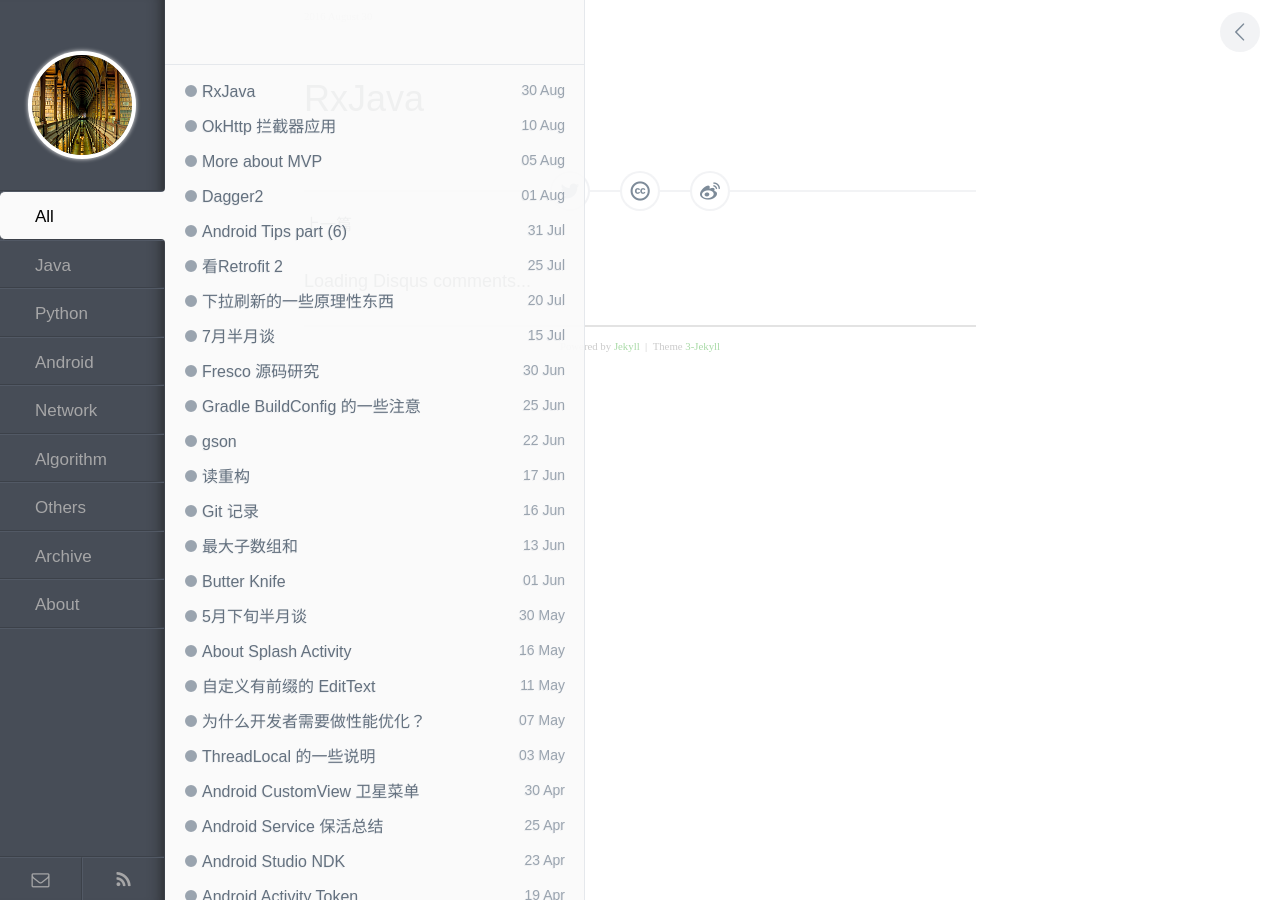
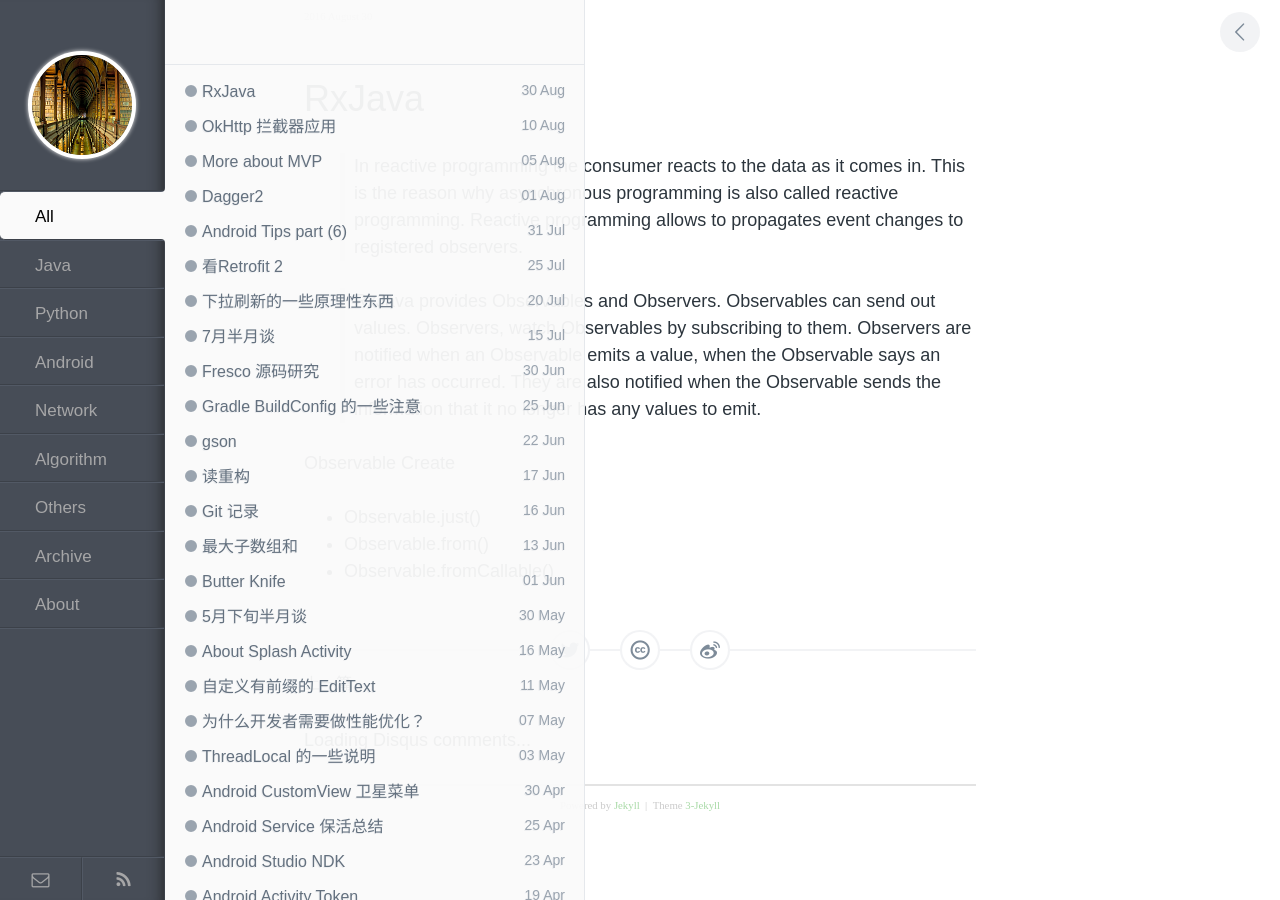
Before and after one commit to enlipan/enlipan.github.io, a Jekyll site: the page built from _posts/2016-08-30-rxjava-intro.md, in a window 1280 px wide. Built offline with Jekyll 4.4.1, drawn with Linux system fonts in a browser that asks for light colours; nearby versions of some CDN libraries; comment, search, counter and statistics services are not loaded.

Commit message:
modify page rxjava

```diff
--- a/_posts/2016-08-30-rxjava-intro.md
+++ b/_posts/2016-08-30-rxjava-intro.md
@@ -3,3 +3,15 @@ layout: post
 title:  RxJava
 category: android
 ---
+
+>  In reactive programming the consumer reacts to the data as it comes in. This is the reason why asynchronous programming is also called reactive programming. Reactive programming allows to propagates event changes to registered observers.
+
+> RxJava provides Observables and Observers. Observables can send out values. Observers, watch Observables by subscribing to them. Observers are notified when an Observable emits a value, when the Observable says an error has occurred. They are also notified when the	Observable sends the information that it no longer has any values to emit.
+
+#### Observable Create
+
+*  Observable.just()
+
+* Observable.from()
+
+* Observable.fromCallable()
```
